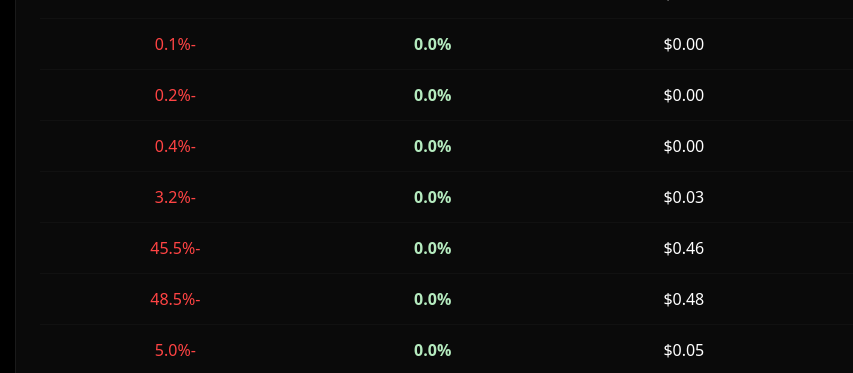
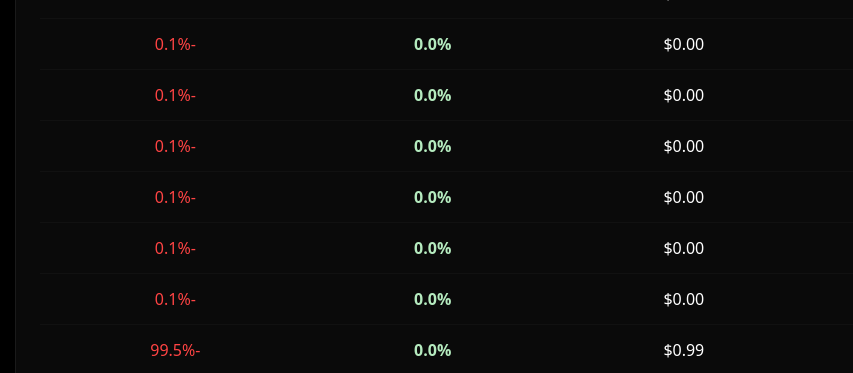
Before and after one commit to edenleviloz123/weather-oracle, a plain HTML site: page index.html in a window 1280 px wide. Shown: the part 426-799 px from the top of the page, 0-853 px from the left. Drawn offline with Linux system fonts and the light colour scheme.

Commit message:
V7.0 Full Requirements Met

```diff
--- a/index.html
+++ b/index.html
@@ -27,7 +27,7 @@
             </div>
             <table>
                 <thead><tr><th>חוזה</th><th>מחיר פולי</th><th>סיכוי AI</th><th>Edge</th></tr></thead>
-                <tbody><tr><td>4°C or below</td><td>$0.00</td><td style='color:#B5EBBF; font-weight:bold;'>100.0%</td><td style='color:#B5EBBF;'>+100.0%</td></tr><tr><td>5°C</td><td>$0.00</td><td style='color:#B5EBBF; font-weight:bold;'>0.0%</td><td style='color:#FF4444;'>-0.1%</td></tr><tr><td>6°C</td><td>$0.00</td><td style='color:#B5EBBF; font-weight:bold;'>0.0%</td><td style='color:#FF4444;'>-0.2%</td></tr><tr><td>7°C</td><td>$0.00</td><td style='color:#B5EBBF; font-weight:bold;'>0.0%</td><td style='color:#FF4444;'>-0.4%</td></tr><tr><td>8°C</td><td>$0.03</td><td style='color:#B5EBBF; font-weight:bold;'>0.0%</td><td style='color:#FF4444;'>-3.2%</td></tr><tr><td>9°C</td><td>$0.46</td><td style='color:#B5EBBF; font-weight:bold;'>0.0%</td><td style='color:#FF4444;'>-45.5%</td></tr><tr><td>10°C</td><td>$0.48</td><td style='color:#B5EBBF; font-weight:bold;'>0.0%</td><td style='color:#FF4444;'>-48.5%</td></tr><tr><td>11°C</td><td>$0.05</td><td style='color:#B5EBBF; font-weight:bold;'>0.0%</td><td style='color:#FF4444;'>-5.0%</td></tr><tr><td>12°C</td><td>$0.00</td><td style='color:#B5EBBF; font-weight:bold;'>0.0%</td><td style='color:#FF4444;'>-0.4%</td></tr><tr><td>13°C</td><td>$0.00</td><td style='color:#B5EBBF; font-weight:bold;'>0.0%</td><td style='color:#FF4444;'>-0.1%</td></tr><tr><td>14°C or higher</td><td>$0.00</td><td style='color:#B5EBBF; font-weight:bold;'>0.0%</td><td style='color:#FF4444;'>-0.1%</td></tr></tbody>
+                <tbody><tr><td>4°C or below</td><td>$0.00</td><td style='color:#B5EBBF; font-weight:bold;'>100.0%</td><td style='color:#B5EBBF;'>+100.0%</td></tr><tr><td>5°C</td><td>$0.00</td><td style='color:#B5EBBF; font-weight:bold;'>0.0%</td><td style='color:#FF4444;'>-0.1%</td></tr><tr><td>6°C</td><td>$0.00</td><td style='color:#B5EBBF; font-weight:bold;'>0.0%</td><td style='color:#FF4444;'>-0.1%</td></tr><tr><td>7°C</td><td>$0.00</td><td style='color:#B5EBBF; font-weight:bold;'>0.0%</td><td style='color:#FF4444;'>-0.1%</td></tr><tr><td>8°C</td><td>$0.00</td><td style='color:#B5EBBF; font-weight:bold;'>0.0%</td><td style='color:#FF4444;'>-0.1%</td></tr><tr><td>9°C</td><td>$0.00</td><td style='color:#B5EBBF; font-weight:bold;'>0.0%</td><td style='color:#FF4444;'>-0.1%</td></tr><tr><td>10°C</td><td>$0.00</td><td style='color:#B5EBBF; font-weight:bold;'>0.0%</td><td style='color:#FF4444;'>-0.1%</td></tr><tr><td>11°C</td><td>$0.99</td><td style='color:#B5EBBF; font-weight:bold;'>0.0%</td><td style='color:#FF4444;'>-99.5%</td></tr><tr><td>12°C</td><td>$0.00</td><td style='color:#B5EBBF; font-weight:bold;'>0.0%</td><td style='color:#FF4444;'>-0.4%</td></tr><tr><td>13°C</td><td>$0.00</td><td style='color:#B5EBBF; font-weight:bold;'>0.0%</td><td style='color:#FF4444;'>-0.3%</td></tr><tr><td>14°C or higher</td><td>$0.00</td><td style='color:#B5EBBF; font-weight:bold;'>0.0%</td><td style='color:#FF4444;'>-0.1%</td></tr></tbody>
             </table>
         </div>
 
```
